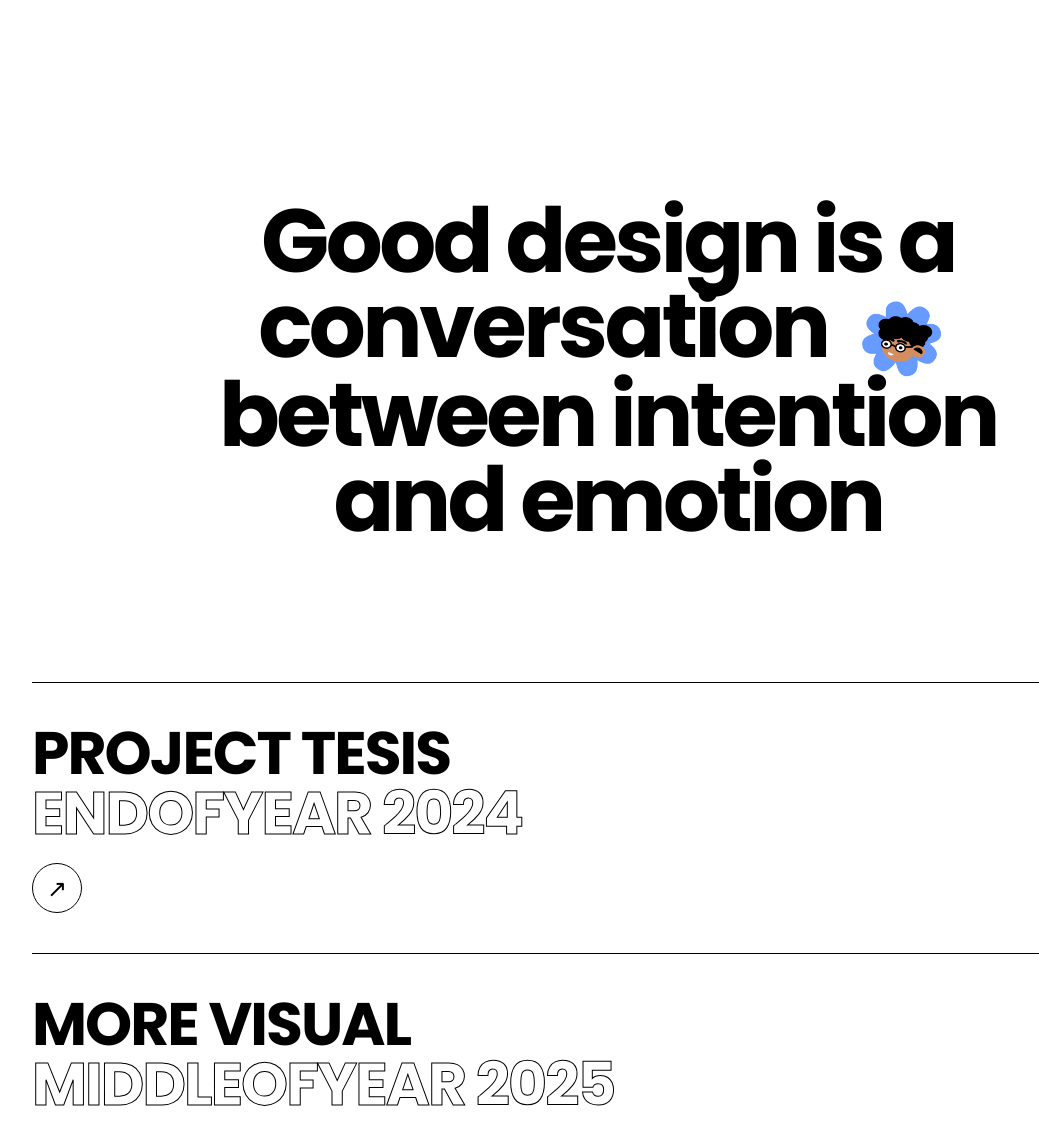
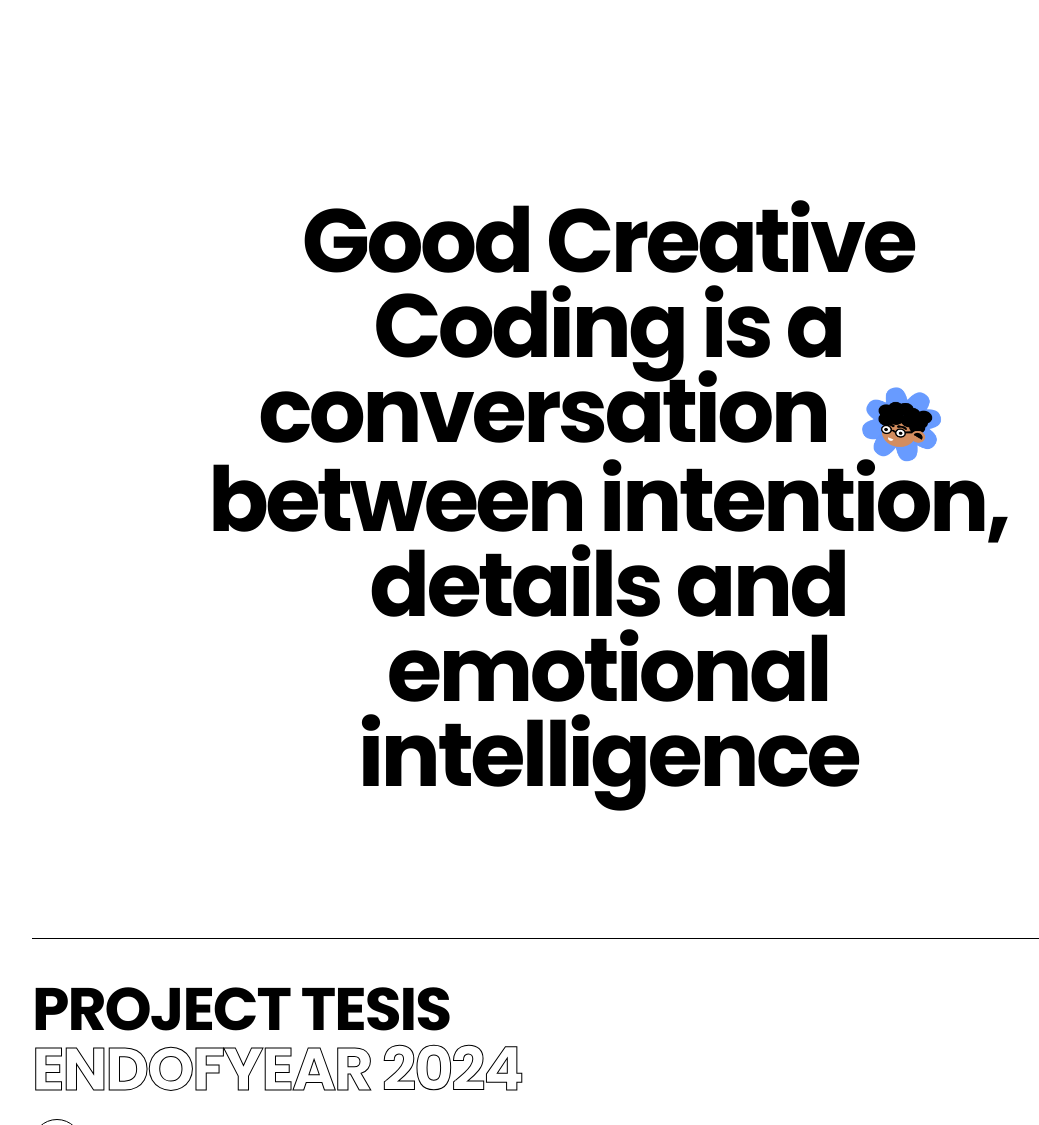
Before and after one commit to warenbergg/warenbergg1995art, a Flask app: template templates/index.html in a window 1280 px wide. Shown: the part 443-1568 px from the top of the page, without its empty margins (32-1071 px from the left). Run offline with Flask 3, Linux system fonts and the light colour scheme; the template is opened without the code that fills it, so the values that code supplies are empty.

Commit message:
text span

```diff
--- a/templates/index.html
+++ b/templates/index.html
@@ -59,11 +59,11 @@
 
   <section class="statement">
     <h1>
-      Good design is a conversation
+      Good Creative Coding is a conversation
       <span class="inline-img">
         <img src="{{ url_for('static', filename='images/iconXX.png') }}" alt="">
       </span>
-      between intention and emotion
+      between intention, details and emotional intelligence
     </h1>
   </section>
 
```
